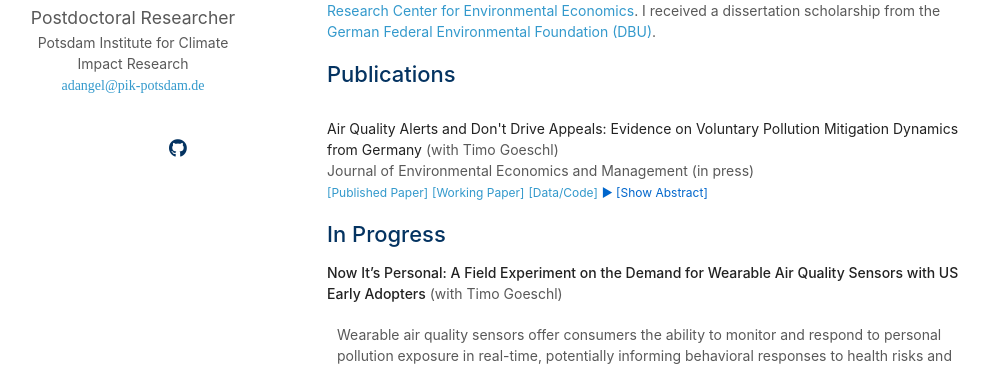
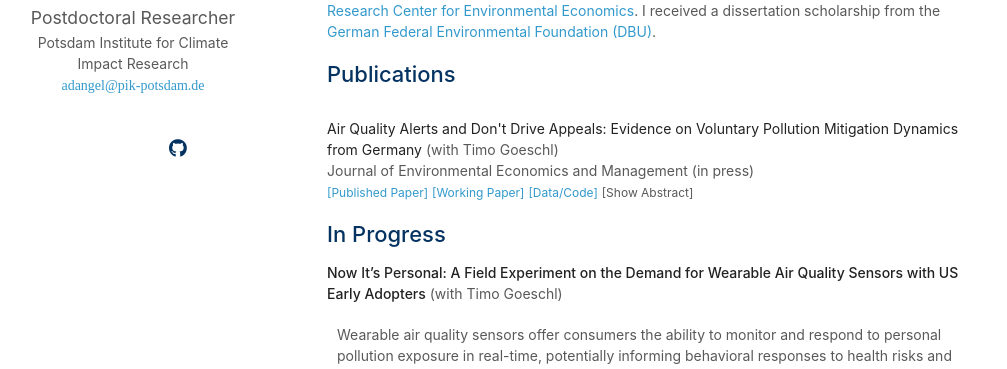
Before and after one commit to alexdangel/alexdangel.github.io, a Jekyll site: the page built from index.md, in a window 1280 px wide. Shown: the part 321-690 px from the top of the page, without its empty margins (143-1150 px from the left). Built offline with Jekyll 4.4.1, drawn with Linux system fonts in a browser that asks for light colours; nearby versions of some CDN libraries; a style sheet for code colours, icons or effects is not loaded; our own code applies the rules of GitHub Pages for plain Markdown files.

Commit message:
Collapsible

```diff
--- a/_sass/minimal-light-no-dark-mode.scss
+++ b/_sass/minimal-light-no-dark-mode.scss
@@ -525,21 +525,9 @@ footer {
   margin: 0;
   font-family: inherit;
   font-size: inherit;
-  color: #0066cc;
+  color: inherit;
   cursor: pointer;
   font-weight: normal;
-
-  &:hover {
-    background-color: none;
-  }
-
-  &.open::before {
-    content: "▼ ";
-  }
-
-  &:not(.open)::before {
-    content: "▶ ";
-  }
 }
 
 .abstract-container {
```
